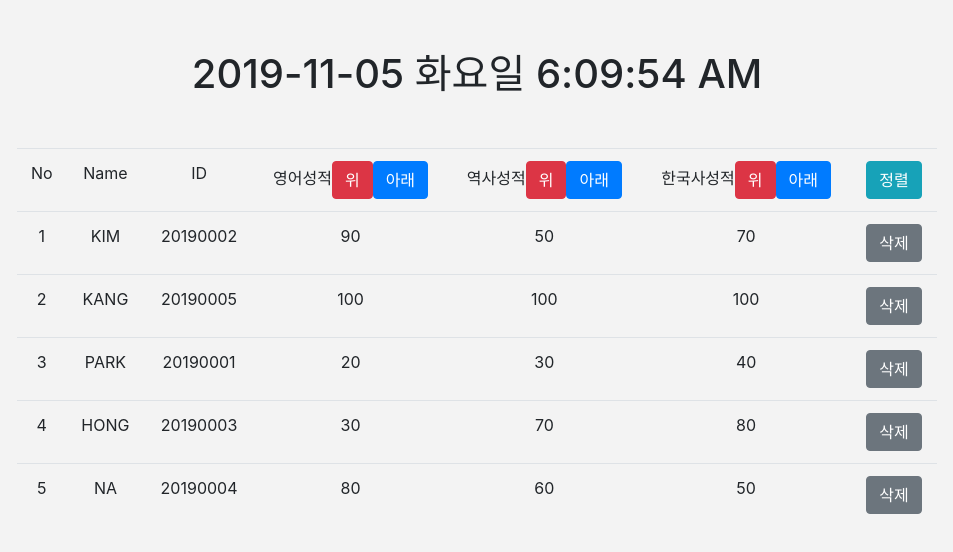
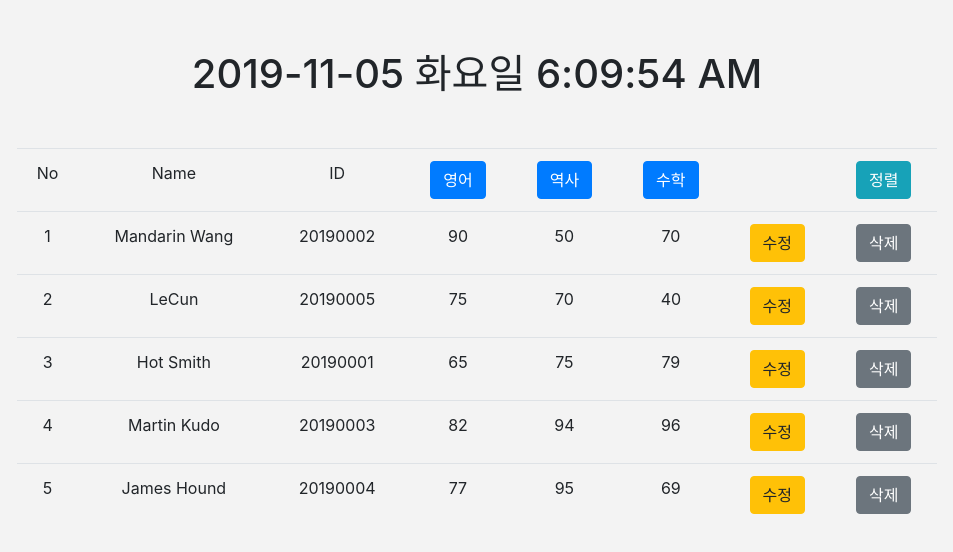
Before and after one commit to ryan3780/javascript_test, a React (Create React App) app in the folder my-app/: page / in a window 1280 px wide. Shown: the top 552 px of the page, without its empty margins (163-1116 px from the left). Built offline with nearby package versions, Linux system fonts and the light colour scheme.

Commit message:
sort and update

```diff
--- a/my-app/src/App.js
+++ b/my-app/src/App.js
@@ -1,82 +1,71 @@
 import React, { Component } from "react";
 import { Container, Row, Col } from "reactstrap";
 import Clock from "./Clock";
-import StudentsInfoList from "./StudentsInfoList";
+import StudentsList from "./StudentsList";
 
 class App extends Component {
   state = {
     students: [
       {
-        name: "KIM",
+        name: "Mandarin Wang",
         id: "20190002",
-        englishScore: 90,
-        historyScore: 50,
-        KorHistoryScore: 70
+        score: {
+          english: 90,
+          history: 50,
+          math: 70
+        }
       },
 
       {
-        name: "KANG",
+        name: "LeCun",
         id: "20190005",
-        englishScore: 100,
-        historyScore: 100,
-        KorHistoryScore: 100
+        score: {
+          english: 75,
+          history: 70,
+          math: 40
+        }
       },
       {
-        name: "PARK",
+        name: "Hot Smith",
         id: "20190001",
-        englishScore: 20,
-        historyScore: 30,
-        KorHistoryScore: 40
+        score: {
+          english: 65,
+          history: 75,
+          math: 79
+        }
       },
       {
-        name: "HONG",
+        name: "Martin Kudo",
         id: "20190003",
-        englishScore: 30,
-        historyScore: 70,
-        KorHistoryScore: 80
+        score: {
+          english: 82,
+          history: 94,
+          math: 96
+        }
       },
       {
-        name: "NA",
+        name: "James Hound",
         id: "20190004",
-        englishScore: 80,
-        historyScore: 60,
-        KorHistoryScore: 50
+        score: {
+          english: 77,
+          history: 95,
+          math: 69
+        }
       }
     ]
   };
 
-  // 정렬하는 기능을 1개의 함수로 합쳤지만, 매개변수를 무언가 이쁜걸로 설정하고 싶은데...
-  compareButton = buttonId => {
+  sortList = (key, order) => {
     const { students } = this.state;
-    // 정렬 버튼을 누르면 App.js에서 바로 아래에 있는 콘솔이 찍힌다. 다른 조건은 안그런데...왜그러지???
-    if (buttonId === 1) {
-      console.log(buttonId);
+    if (key === "re") {
       this.setState({
-        students: students.sort((a, b) => a.id - b.id)
-      });
-    } else if (buttonId === 2) {
-      this.setState({
-        students: students.sort((a, b) => b.englishScore - a.englishScore)
-      });
-    } else if (buttonId === 3) {
-      this.setState({
-        students: students.sort((a, b) => a.englishScore - b.englishScore)
-      });
-    } else if (buttonId === 4) {
-      this.setState({
-        students: students.sort((a, b) => b.historyScore - a.historyScore)
-      });
-    } else if (buttonId === 5) {
-      this.setState({
-        students: students.sort((a, b) => a.historyScore - b.historyScore)
-      });
-    } else if (buttonId === 6) {
-      this.setState({
-        students: students.sort((a, b) => b.KorHistoryScore - a.KorHistoryScore)
+        students: students.sort((a, b) => (order ? a.id - b.id : b.id - a.id))
       });
     } else {
       this.setState({
-        students: students.sort((a, b) => a.KorHistoryScore - b.KorHistoryScore)
+        students: students.sort((a, b) =>
+          order ? b.score[key] - a.score[key] : a.score[key] - b.score[key]
+        )
       });
     }
   };
@@ -88,16 +77,22 @@ class App extends Component {
     });
   };
 
+  updateList = () => {
+    const { students } = this.state;
+    console.log("from app.js");
+  };
+
   render() {
     return (
       <Container>
         <Row style={{ textAlign: "center" }}>
           <Col md={{ size: 10, offset: 1 }}>
             <Clock />
-            <StudentsInfoList
-              score={this.state.students}
-              onClick={this.compareButton}
+            <StudentsList
+              students={this.state.students}
+              onSort={this.sortList}
               onRemove={this.removeList}
+              onUpdate={this.updateList}
             />
           </Col>
         </Row>
--- /dev/null
+++ b/my-app/src/Student.js
@@ -0,0 +1,85 @@
+import React, { Component } from "react";
+import "bootstrap/dist/css/bootstrap.min.css";
+// import { Table } from "reactstrap";
+import { Button } from "reactstrap";
+
+class Student extends Component {
+  state = {
+    editing: false,
+    score: {
+      english: "",
+      history: "",
+      math: ""
+    }
+  };
+  // 삭제 버튼은 여기에 존재하니, 여기까지 Props를 받아서 사용해야 하나???
+  // onRemove가 어디서 부터 왔는지, 알려주는 확장(extensions)이나 다른게 있나...?
+  handleRemove = () => {
+    const { info, onRemove } = this.props;
+    onRemove(info.id);
+  };
+
+  handleToglleEdit = () => {
+    const { editing } = this.state;
+    this.setState({
+      editing: !editing
+    });
+  };
+
+  render() {
+    const { name, id, score } = this.props.info;
+    const { No } = this.props;
+    const { editing } = this.state;
+    const input = {
+      width: "100px",
+      height: "30px",
+      boder: "1px solid black"
+    };
+    if (editing) {
+      return (
+        <tr>
+          <td>{No}</td>
+          <td>{name}</td>
+          <td>{id}</td>
+          <td>
+            <input style={input} value={this.state.score.english} />
+          </td>
+          <td>
+            <input style={input} value={this.state.score.history} />
+          </td>
+          <td>
+            <input style={input} value={this.state.score.math} />
+          </td>
+          <td>
+            <Button>완료</Button>
+          </td>
+          <td>
+            <Button onClick={this.handleRemove}>삭제</Button>
+          </td>
+        </tr>
+      );
+    }
+    return (
+      <tr>
+        <td>{No}</td>
+        <td>{name}</td>
+        <td>{id}</td>
+        <td>{score.english}</td>
+        <td>{score.history}</td>
+        <td>{score.math}</td>
+        <td>
+          <Button color="warning" onClick={this.handleToglleEdit}>
+            수정
+          </Button>
+        </td>
+        <td>
+          <Button onClick={this.handleRemove}>삭제</Button>
+        </td>
+      </tr>
+    );
+  }
+}
+
+export default Student;
+
+// 이 컴포넌트에 수정을 넣는게 Velopert의 방식 // 왜 그럴까???
--- a/my-app/src/StudentInfo.js
+++ /dev/null
@@ -1,50 +0,0 @@
-import React, { Component } from "react";
-import "bootstrap/dist/css/bootstrap.min.css";
-// import { Table } from "reactstrap";
-import { Button } from "reactstrap";
-
-class StudentInfo extends Component {
-  static defaultProps = {
-    info: {
-      name: "Joker",
-      id: 999999,
-      englishScore: 99,
-      historyScore: 99,
-      KorHistoryScore: 99
-    }
-  };
-  // 삭제 버튼은 여기에 존재하니, 여기까지 Props를 받아서 사용해야 하나???
-  // onRemove가 어디서 부터 왔는지, 알려주는 확장(extensions)이나 다른게 있나...?
-  handleRemove = () => {
-    const { info, onRemove } = this.props;
-    onRemove(info.id);
-  };
-
-  render() {
-    const {
-      name,
-      id,
-      englishScore,
-      historyScore,
-      KorHistoryScore
-    } = this.props.info;
-    const { No } = this.props;
-    return (
-      <tr>
-        <td>{No}</td>
-        <td>{name}</td>
-        <td>{id}</td>
-        <td>{englishScore}</td>
-        <td>{historyScore}</td>
-        <td>{KorHistoryScore}</td>
-        <td>
-          <Button onClick={this.handleRemove}>삭제</Button>
-        </td>
-      </tr>
-    );
-  }
-}
-
-export default StudentInfo;
-
-// 이 컴포넌트에 수정을 넣는게 Velopert의 방식 // 왜 그럴까???
--- a/my-app/src/StudentsInfoList.js
+++ /dev/null
@@ -1,94 +0,0 @@
-import React, { Component } from "react";
-import StudentsInfo from "./StudentInfo";
-import "bootstrap/dist/css/bootstrap.min.css";
-import { Table } from "reactstrap";
-import { Button } from "reactstrap";
-
-class StudentsInfoList extends Component {
-  static defaultProps = {
-    score: [],
-    onRemove: () => console.warn("onRemove not defined")
-  };
-
-  // 정렬하는 기능인데...onClick()의 파라미터를 이쁘게 줄 방법은 없나...?
-  handleClick = e => {
-    console.log(e.target.id);
-    const buttonId = e.target.id;
-    // 첫번째 조건문만 App.js에서 콘솔로 찍힌다...왜그러지???
-    if (buttonId === "re") {
-      this.props.onClick(1);
-    } else if (buttonId === "engDesc") {
-      this.props.onClick(2);
-    } else if (buttonId === "engAsce") {
-      this.props.onClick(3);
-    } else if (buttonId === "hisDesc") {
-      this.props.onClick(4);
-    } else if (buttonId === "hisAsce") {
-      this.props.onClick(5);
-    } else if (buttonId === "korDesc") {
-      this.props.onClick(6);
-    } else if (buttonId === "korAsce") {
-      this.props.onClick(7);
-    }
-  };
-
-  render() {
-    const { score, onRemove } = this.props;
-    const list = score.map((data, idx) => (
-      <StudentsInfo
-        key={data.id}
-        info={data}
-        onRemove={onRemove}
-        No={idx + 1}
-      />
-    ));
-    return (
-      <div>
-        <Table hover style={{ marginTop: "50px" }}>
-          <tbody>
-            <tr>
-              <td>No</td>
-              <td>Name</td>
-              <td>ID</td>
-              <td>
-                영어성적
-                <Button id="engDesc" color="danger" onClick={this.handleClick}>
-                  위
-                </Button>
-                <Button id="engAsce" color="primary" onClick={this.handleClick}>
-                  아래
-                </Button>
-              </td>
-              <td>
-                역사성적
-                <Button id="hisDesc" color="danger" onClick={this.handleClick}>
-                  위
-                </Button>
-                <Button id="hisAsce" color="primary" onClick={this.handleClick}>
-                  아래
-                </Button>
-              </td>
-              <td>
-                한국사성적
-                <Button id="korDesc" color="danger" onClick={this.handleClick}>
-                  위
-                </Button>
-                <Button id="korAsce" color="primary" onClick={this.handleClick}>
-                  아래
-                </Button>
-              </td>
-              <td>
-                <Button id="re" color="info" onClick={this.handleClick}>
-                  정렬
-                </Button>
-              </td>
-            </tr>
-            {list}
-          </tbody>
-        </Table>
-      </div>
-    );
-  }
-}
-
-export default StudentsInfoList;
--- /dev/null
+++ b/my-app/src/StudentsList.js
@@ -0,0 +1,88 @@
+import React, { Component } from "react";
+import Student from "./Student";
+import "bootstrap/dist/css/bootstrap.min.css";
+import { Table } from "reactstrap";
+import { Button } from "reactstrap";
+
+class StudentsList extends Component {
+  handleClick = e => {
+    const buttonId = e.target.id;
+    const { onSort } = this.props;
+
+    let key = "english";
+    let order = true;
+
+    const ids = buttonId.split("-", 2);
+    console.log(ids);
+
+    key = ids[0];
+    order = ids[1] === "asc" ? true : false;
+
+    //버튼이 눌려지면 버튼의 ID 값을 바꿔준다
+    e.target.id = key + "-" + (ids[1] === "asc" ? "desc" : "asc");
+
+    onSort(key, order);
+  };
+
+  render() {
+    const { students, onRemove, onUpdate } = this.props;
+    const list = students.map((student, idx) => (
+      <Student
+        key={student.id}
+        info={student}
+        onRemove={onRemove}
+        onUpdate={onUpdate}
+        No={idx + 1}
+      />
+    ));
+    return (
+      <div>
+        <Table hover style={{ marginTop: "50px" }}>
+          <tbody>
+            <tr>
+              <td>No</td>
+              <td>Name</td>
+              <td>ID</td>
+              <td>
+                <Button
+                  id="english-desc"
+                  color="primary"
+                  onClick={this.handleClick}
+                >
+                  영어
+                </Button>
+              </td>
+              <td>
+                <Button
+                  id="history-desc"
+                  color="primary"
+                  onClick={this.handleClick}
+                >
+                  역사
+                </Button>
+              </td>
+              <td>
+                <Button
+                  id="math-desc"
+                  color="primary"
+                  onClick={this.handleClick}
+                >
+                  수학
+                </Button>
+              </td>
+              <td></td>
+              <td>
+                <Button id="re-desc" color="info" onClick={this.handleClick}>
+                  정렬
+                </Button>
+              </td>
+            </tr>
+            {list}
+          </tbody>
+        </Table>
+      </div>
+    );
+  }
+}
+
+export default StudentsList;
```
